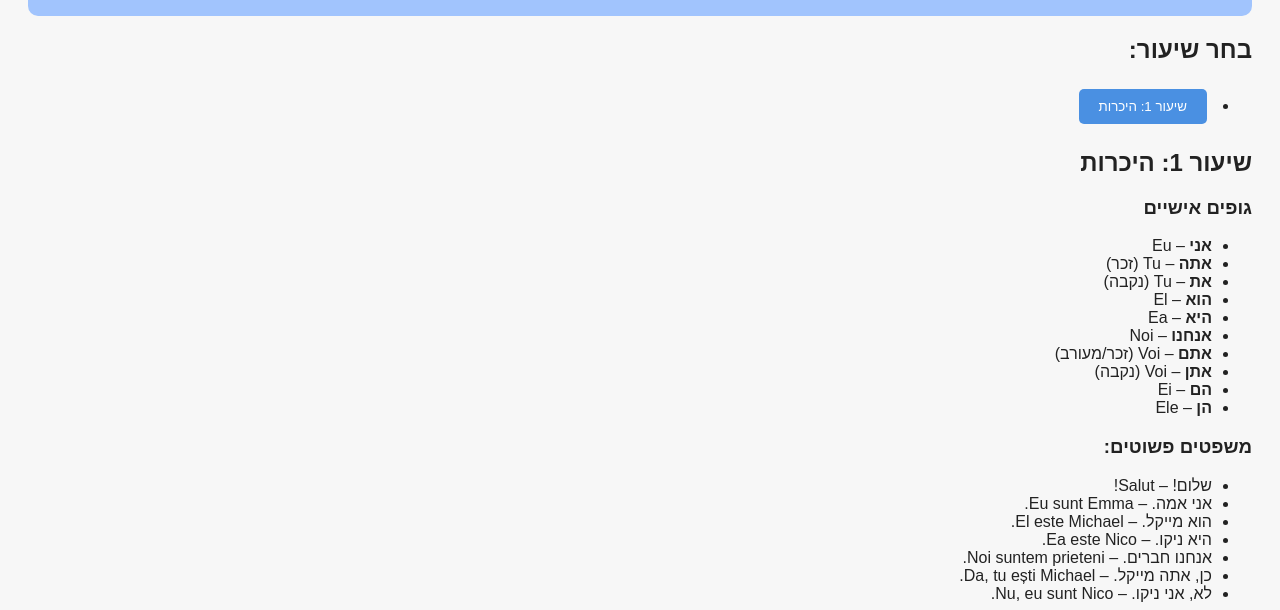
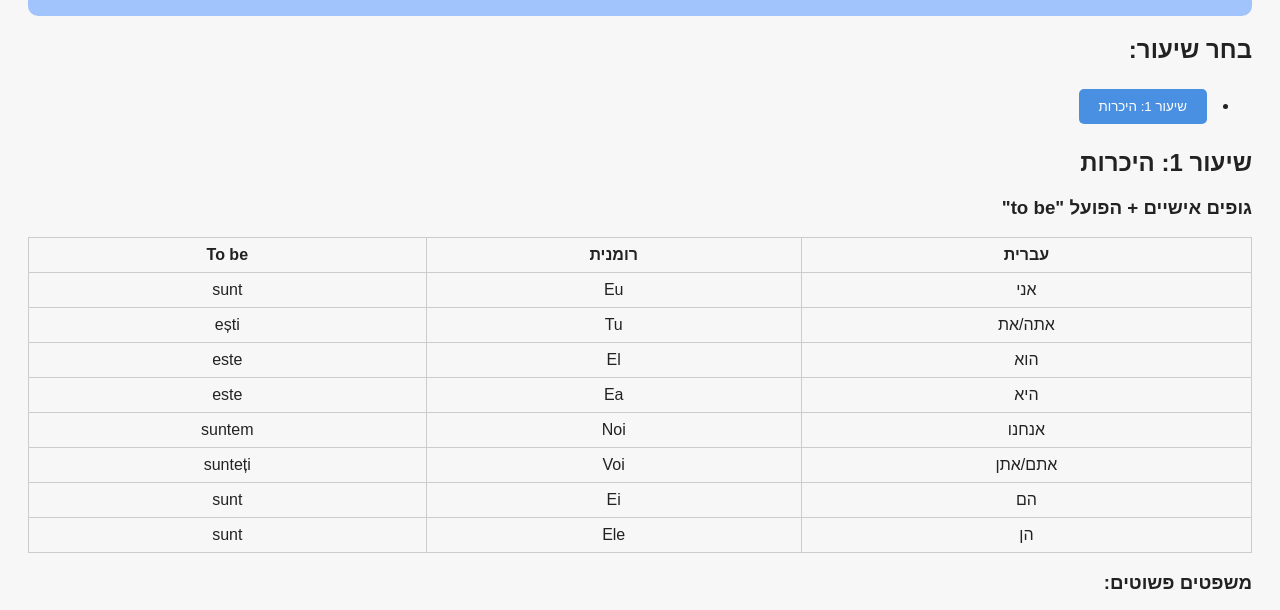
Before and after one commit to AmitYos/Romanin_app, a plain HTML site: page index.html in a window 1280 px wide. Both pictures are taken after a click on the button "שיעור 1: היכרות". Shown: the part 122-732 px from the top of the page. Drawn offline with Linux system fonts and the light colour scheme.

Commit message:
Add files via upload

```diff
--- a/app.js
+++ b/app.js
@@ -10,19 +10,18 @@ function getLessonContent(num) {
   if (num === 1) {
     return `
       <h2>שיעור 1: היכרות</h2>
-      <h3>גופים אישיים</h3>
-      <ul>
-        <li><b>אני</b> – Eu</li>
-        <li><b>אתה</b> – Tu (זכר)</li>
-        <li><b>את</b> – Tu (נקבה)</li>
-        <li><b>הוא</b> – El</li>
-        <li><b>היא</b> – Ea</li>
-        <li><b>אנחנו</b> – Noi</li>
-        <li><b>אתם</b> – Voi (זכר/מעורב)</li>
-        <li><b>אתן</b> – Voi (נקבה)</li>
-        <li><b>הם</b> – Ei</li>
-        <li><b>הן</b> – Ele</li>
-      </ul>
+      <h3>גופים אישיים + הפועל "to be"</h3>
+      <table>
+        <tr><th>עברית</th><th>רומנית</th><th>To be</th></tr>
+        <tr><td>אני</td><td>Eu</td><td>sunt</td></tr>
+        <tr><td>אתה/את</td><td>Tu</td><td>ești</td></tr>
+        <tr><td>הוא</td><td>El</td><td>este</td></tr>
+        <tr><td>היא</td><td>Ea</td><td>este</td></tr>
+        <tr><td>אנחנו</td><td>Noi</td><td>suntem</td></tr>
+        <tr><td>אתם/אתן</td><td>Voi</td><td>sunteți</td></tr>
+        <tr><td>הם</td><td>Ei</td><td>sunt</td></tr>
+        <tr><td>הן</td><td>Ele</td><td>sunt</td></tr>
+      </table>
 
       <h3>משפטים פשוטים:</h3>
       <ul>
@@ -36,7 +35,7 @@ function getLessonContent(num) {
       </ul>
 
       <h3>השלם את המשפט:</h3>
-      <ul id="quiz">
+      <ul id="quiz" class="ltr">
         <li>
           (___) sunt Emma.
           <select>
@@ -78,7 +77,6 @@ function checkAnswers() {
   quiz.forEach((item, index) => {
     const select = item.querySelector('select');
     const existing = item.querySelector('span');
-
     if (existing) existing.remove();
 
     const result = document.createElement('span');
--- a/style.css
+++ b/style.css
@@ -36,3 +36,25 @@ button:hover {
   color: red;
   font-weight: bold;
 }
+
+.rtl {
+  direction: rtl;
+}
+
+.ltr {
+  direction: ltr;
+  text-align: left;
+  font-family: 'Arial', sans-serif;
+}
+
+table {
+  width: 100%;
+  border-collapse: collapse;
+  margin: 10px 0;
+}
+
+table, th, td {
+  border: 1px solid #ccc;
+  text-align: center;
+  padding: 8px;
+}
```
